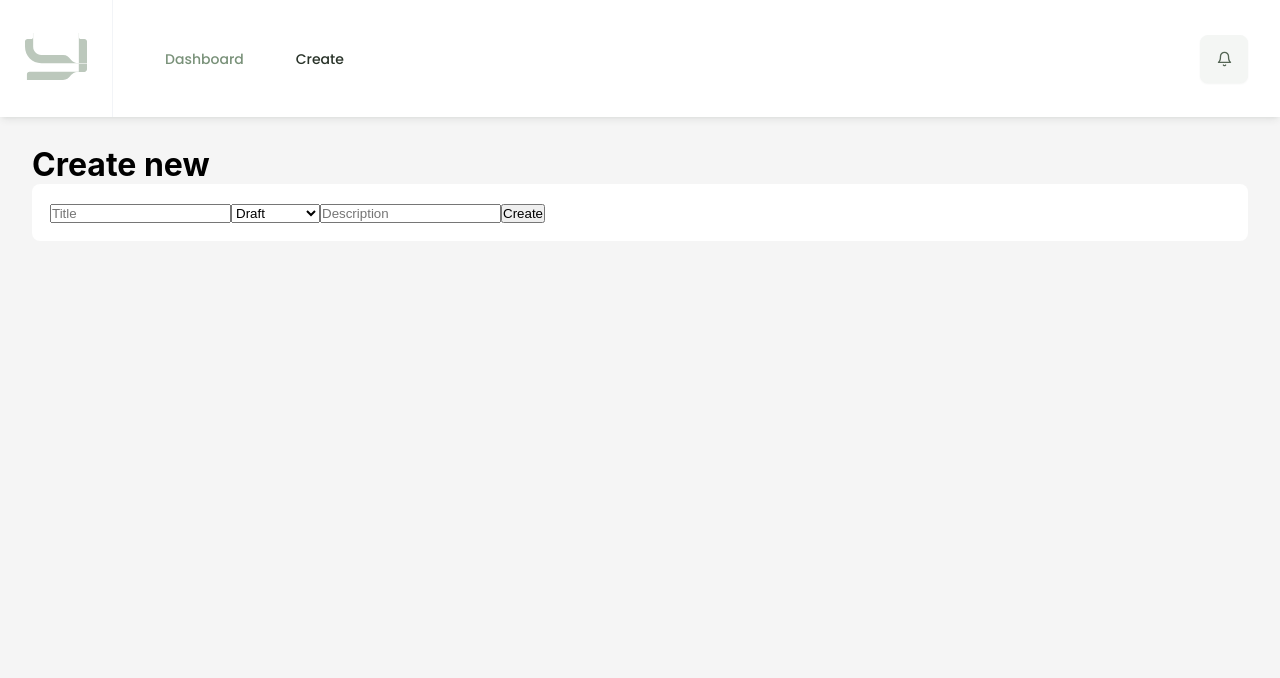
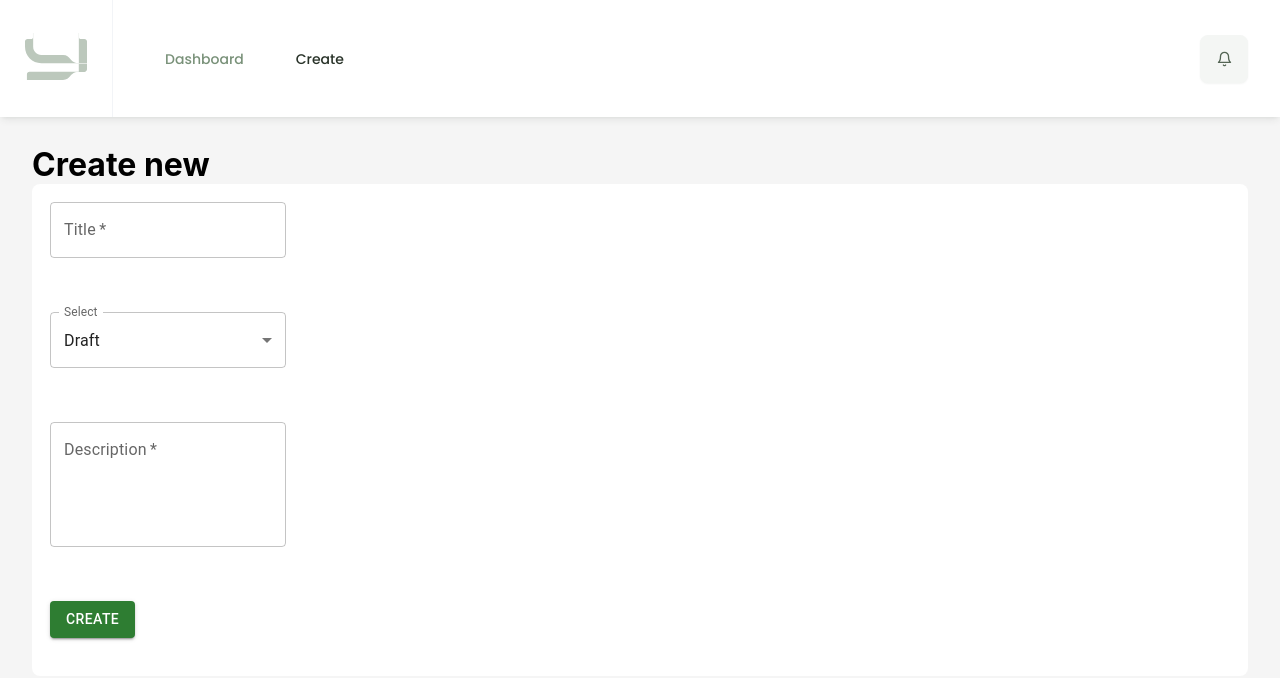
Before and after one commit to yt94dev/react-i18n-todo-list, a React (Create React App) app: page /create in a window 1280 px wide. Shown: the top 678 px of the page. Built offline with nearby package versions, Linux system fonts and the light colour scheme.

Commit message:
fix(CreateTodoForm.tsx): prettified form

```diff
--- a/src/Components/CreateTodoForm/CreateTodoForm.module.css
+++ b/src/Components/CreateTodoForm/CreateTodoForm.module.css
@@ -0,0 +1,12 @@
+.row {
+    margin-bottom: 54px;
+}
+
+.success {
+    text-transform: uppercase;
+    color: green;
+}
+
+.message {
+    margin-top: 20px;
+}
--- a/src/Components/CreateTodoForm/CreateTodoForm.tsx
+++ b/src/Components/CreateTodoForm/CreateTodoForm.tsx
@@ -1,7 +1,29 @@
 import React, { useState } from "react";
 import { api } from "../../Constants/api";
+import TextField from "@mui/material/TextField";
+import MenuItem from "@mui/material/MenuItem";
+import Button from "@mui/material/Button";
 
-// import styles from "./CreateTodoForm.module.css";
+import styles from "./CreateTodoForm.module.css";
+
+const statusList = [
+    {
+        value: "overdue",
+        label: "Overdue",
+    },
+    {
+        value: "finished",
+        label: "Finished",
+    },
+    {
+        value: "draft",
+        label: "Draft",
+    },
+    {
+        value: "in progress",
+        label: "In progress",
+    },
+];
 
 function CreateTodoForm() {
     const [title, setTitle] = useState("");
@@ -29,13 +51,15 @@ function CreateTodoForm() {
 
             console.log(resJson);
 
-            if (res.status === 200) {
+            if (res.status === 201) {
                 setTitle("");
                 setText("");
-                setMessage("Record created successfully");
+                setMessage("Task successfully added");
+                setTimeout(() => {
+                    setMessage("");
+                }, 2000);
             } else {
                 setResponse(resJson.message);
-                console.log(res);
             }
         } catch (err) {
             console.log(err);
@@ -45,35 +69,58 @@ function CreateTodoForm() {
     return (
         <>
             <form onSubmit={handleSubmit}>
-                <input
-                    type="text"
-                    value={title}
-                    placeholder="Title"
-                    required
-                    onChange={(e) => setTitle(e.target.value)}
-                />
-                <select
-                    required
-                    defaultValue={todoType}
-                    onChange={(e) => setTodoType(e.target.value)}
-                >
-                    <option value="overdue">Overdue</option>
-                    <option value="finished">Finished</option>
-                    <option value="draft">Draft</option>
-                    <option value="in progress">In progress</option>
-                </select>
-                <input
-                    type="text"
-                    value={text}
-                    placeholder="Description"
-                    onChange={(e) => setText(e.target.value)}
-                />
-
-                <button type="submit">Create</button>
-
-                <div className="message">
+                <div className={styles.row}>
+                    <TextField
+                        required
+                        sx={{ width: "20%" }}
+                        id="outlined-required"
+                        label="Title"
+                        onChange={(e) => {
+                            setTitle(e.target.value);
+                            setResponse([]);
+                        }}
+                    />
+                </div>
+                <div className={styles.row}>
+                    <TextField
+                        id="outlined-select-currency"
+                        sx={{ width: "20%" }}
+                        select
+                        label="Select"
+                        value={todoType}
+                        onChange={(e) => {
+                            setTodoType(e.target.value);
+                            setResponse([]);
+                        }}
+                    >
+                        {statusList.map((option) => (
+                            <MenuItem key={option.value} value={option.value}>
+                                {option.label}
+                            </MenuItem>
+                        ))}
+                    </TextField>
+                </div>
+                <div className={styles.row}>
+                    <TextField
+                        required
+                        sx={{ width: "20%" }}
+                        id="outlined-multiline-static"
+                        label="Description"
+                        placeholder="Enter a description..."
+                        multiline
+                        rows={4}
+                        onChange={(e) => {
+                            setText(e.target.value);
+                            setResponse([]);
+                        }}
+                    />
+                </div>
+                <Button variant="contained" type="submit" color="success">
+                    Create
+                </Button>
+                <div className={styles.message}>
                     {message ? (
-                        <p>{message}</p>
+                        <p className={styles.success}>{message}</p>
                     ) : response ? (
                         response.map((item, index) => <p key={index}>{item}</p>)
                     ) : null}
```
